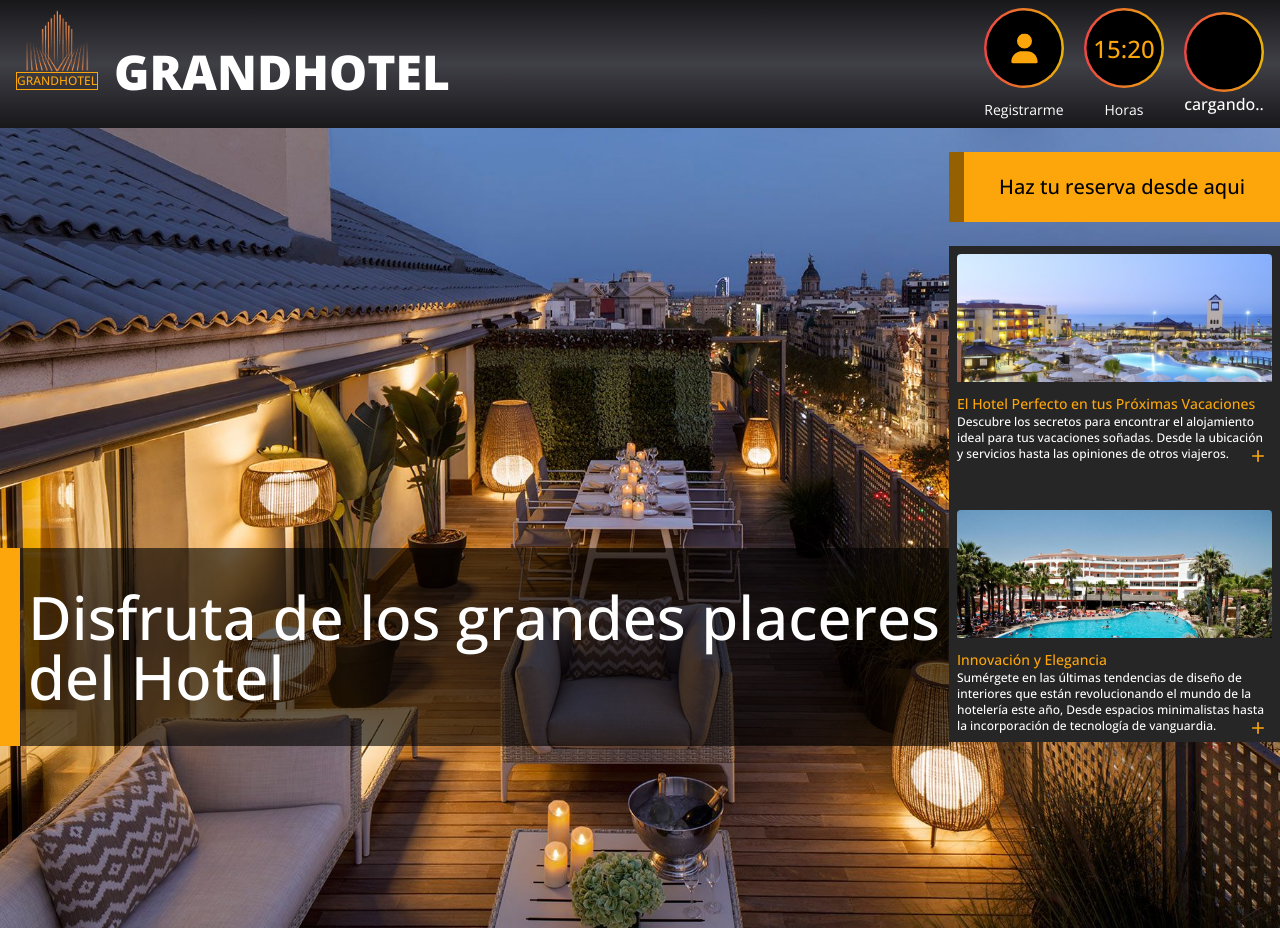
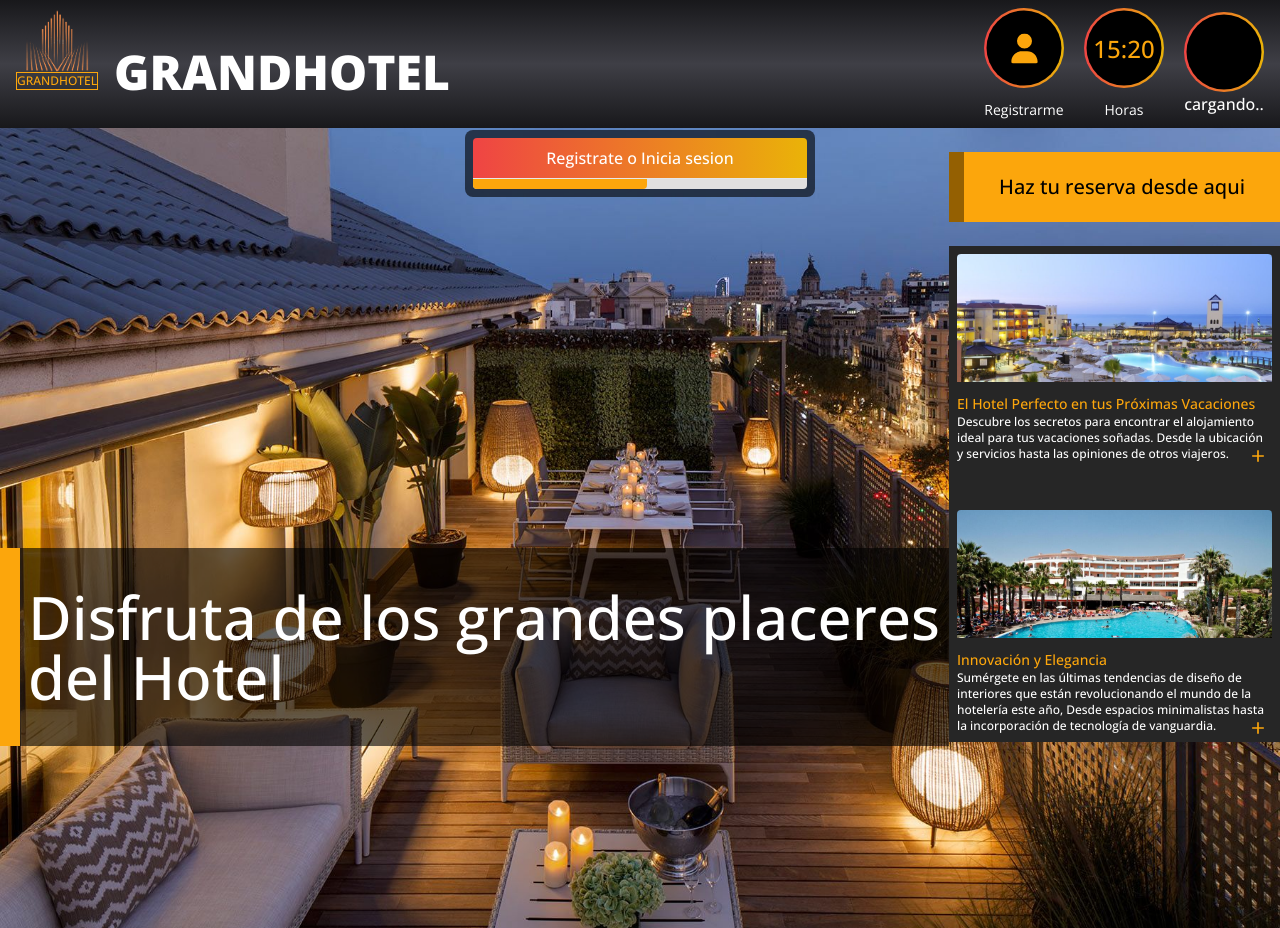
Before and after one commit to MarckWeb/hotel_reservas, a React (Vite) app in the folder hotel_front/: page / in a window 1280 px wide. Both pictures are taken after a click on the button "Haz tu reserva desde aqui". Built offline with nearby package versions, Linux system fonts and the light colour scheme; no server answers.

Commit message:
agregue componente y funcionalidad para mostrar alertas personalizadas

```diff
--- a/hotel_front/src/App.tsx
+++ b/hotel_front/src/App.tsx
@@ -14,6 +14,8 @@ import Profile from './page/Profile'
 import DetailsRoom from './layout/DetailsRoom'
 import InfoHotel from './page/InfoHotel'
 import Business from './page/Business'
+import Alert from './components/Alert'
+import { AlertProvider } from './context/auth-alert'
 
 function App() {
   const { isVisible, toggleVisibility } = useVisibility()
@@ -25,6 +27,7 @@ function App() {
   }, [])
 
   return (
+    <AlertProvider>
       <div>
         <div
           className={`w-full max-w-[1350px] h-screen m-auto font-sans ${isVisible ? 'blur-sm' : ''}  relative`}
@@ -64,6 +67,7 @@ function App() {
               element={userExist ? <Profile /> : <Navigate to="/" />}
             />
           </Routes>
+          <Alert />
         </div>
         {isVisible && (
           <>
@@ -72,6 +76,7 @@ function App() {
           </>
         )}
       </div>
+    </AlertProvider>
   )
 }
 
--- a/hotel_front/src/components/Alert.tsx
+++ b/hotel_front/src/components/Alert.tsx
@@ -1,13 +1,57 @@
-import React from 'react'
+import React, { useState, useEffect } from 'react'
+import { useAlert } from '../context/auth-alert'
 
-interface PropsAlert {
-  message: string
-}
+const Alert: React.FC = () => {
+  const { message, setMessage } = useAlert()
+  const [progress, setProgress] = useState(100)
 
-const Alert: React.FC<PropsAlert> = ({ message }) => {
+  useEffect(() => {
+    let interval: number | null = null
+
+    if (message) {
+      interval = window.setInterval(() => {
+        setProgress((prevProgress) => {
+          if (prevProgress <= 0) {
+            clearInterval(interval as number)
+            setMessage(null)
+            return 100
+          }
+          return prevProgress - 10 // Ajusta el decremento según tus necesidades
+        })
+      }, 500) // Actualiza la barra cada 500ms
+    }
+
+    return () => {
+      if (interval) {
+        clearInterval(interval)
+      }
+    }
+  }, [message, setMessage])
+
   return (
-    <div className="">
-      <p>{message}</p>
+    <div
+      className={`${message ? '' : 'hidden'} w-full max-w-[350px] absolute top-1 md:top-[130px] left-[50%] translate-x-[-50%]  p-2 bg-backgroun-title rounded-lg`}
+    >
+      <p className="text-center text-white  rounded-t p-2 bg-gradient-to-r from-red-500 to-yellow-500 border-b">
+        {message}
+      </p>
+      <div
+        className="rounded-b"
+        style={{
+          width: '100%',
+          backgroundColor: '#e0e0e0',
+        }}
+      >
+        <div
+          className="rounded-b bg-background-second"
+          style={{
+            width: `${progress}%`,
+            // backgroundColor: '#4CAF50',
+            height: '10px',
+            transition: '0.5s linear',
+          }}
+        ></div>
+      </div>
     </div>
   )
 }
--- a/hotel_front/src/components/Gallery.tsx
+++ b/hotel_front/src/components/Gallery.tsx
@@ -11,7 +11,12 @@ const Gallery: React.FC = () => {
         {galleryImages &&
           galleryImages.map((img, i) => {
             return (
-              <img key={i} className="rounded w-full h-full" src={img} alt="" />
+              <img
+                key={i}
+                className="rounded w-full h-full hover:scale-[1.2]"
+                src={img}
+                alt=""
+              />
             )
           })}
       </figure>
--- a/hotel_front/src/components/MakeLogin.tsx
+++ /dev/null
@@ -1,5 +0,0 @@
-const MakeLogin = () => {
-  return <div></div>
-}
-
-export default MakeLogin
--- a/hotel_front/src/components/MakeReservation.tsx
+++ b/hotel_front/src/components/MakeReservation.tsx
@@ -6,6 +6,7 @@ import DateInput from './DateInput'
 import Select from './Select'
 import { createReserva } from '../services/reservation'
 import { useNavigate } from 'react-router-dom'
+import { useAlert } from '../context/auth-alert'
 
 const MakeReservation = ({ roomNumber }: any) => {
   // no utilizo useForm para tambien poder parcticar las distintas formas de recopilar datos de un formulario
@@ -15,6 +16,7 @@ const MakeReservation = ({ roomNumber }: any) => {
   })
   const user = useSelector((state: RootState) => state.user)
   const navigate = useNavigate()
+  const { setMessage } = useAlert()
 
   const onSubmit = (e: any) => {
     setValuesReservation({
@@ -37,11 +39,11 @@ const MakeReservation = ({ roomNumber }: any) => {
     const credentials = await createReserva(objectReserva)
 
     if (credentials.status === 404) {
-      alert(credentials.message)
+      setMessage(credentials.message)
     } else if (credentials.status === 401) {
-      alert(credentials.message)
+      setMessage(credentials.message)
     } else {
-      alert('Gracias por reservas con nosotros')
+      setMessage('Gracias por reservas con nosotros')
       navigate('/perfil')
       setValuesReservation({
         entrance: '',
--- /dev/null
+++ b/hotel_front/src/context/auth-alert.tsx
@@ -0,0 +1,30 @@
+import React, { createContext, useContext, useState, ReactNode } from 'react'
+
+interface AlertContextProps {
+  message: string | null
+  setMessage: React.Dispatch<React.SetStateAction<string | null>>
+}
+
+const AlertContext = createContext<AlertContextProps | undefined>(undefined)
+
+export const useAlert = () => {
+  const context = useContext(AlertContext)
+  if (!context) {
+    throw new Error('useAlert debe ser usado dentro de un AlertProvider')
+  }
+  return context
+}
+
+interface AlertProviderProps {
+  children: ReactNode
+}
+
+export const AlertProvider: React.FC<AlertProviderProps> = ({ children }) => {
+  const [message, setMessage] = useState<string | null>(null)
+
+  return (
+    <AlertContext.Provider value={{ message, setMessage }}>
+      {children}
+    </AlertContext.Provider>
+  )
+}
--- a/hotel_front/src/layout/Form.tsx
+++ b/hotel_front/src/layout/Form.tsx
@@ -12,10 +12,12 @@ import { ToggleActive } from '../types/toggle'
 import loginService from '../services/login'
 import { useState } from 'react'
 import { useAuthContext } from '../context/auth-context'
+import { useAlert } from '../context/auth-alert'
 
 const Form = ({ toggleVisibility }: ToggleActive) => {
   const [showTypeForm, setShowTypeForm] = useState(false)
   const { onLogin } = useAuthContext()
+  const { setMessage } = useAlert()
 
   const {
     register,
@@ -37,16 +39,16 @@ const Form = ({ toggleVisibility }: ToggleActive) => {
     const credentials = await loginService.loginUser(result)
 
     if (credentials.status === 404) {
-      alert(credentials.message)
+      setMessage(credentials.message)
     } else if (credentials.status === 401) {
-      alert(credentials.message)
+      setMessage(credentials.message)
     } else {
       onLogin(credentials)
       reset()
       if (toggleVisibility) {
         toggleVisibility()
       }
-      alert('Bienvenido al Hotel')
+      setMessage('Bienvenido al Hotel, Disfrutalo!!!')
     }
   })
 
--- a/hotel_front/src/page/Home.tsx
+++ b/hotel_front/src/page/Home.tsx
@@ -2,9 +2,11 @@ import Blog from '../components/Blog'
 import { blogOne, blogTwo } from '../assets/img-gallery'
 import { useAuthContext } from '../context/auth-context'
 import { useNavigate } from 'react-router-dom'
+import { useAlert } from '../context/auth-alert'
 
 const Home = () => {
   const { userExist } = useAuthContext()
+  const { setMessage } = useAlert()
 
   const navigation = useNavigate()
 
@@ -12,7 +14,7 @@ const Home = () => {
     if (userExist) {
       navigation('/reservas')
     } else {
-      alert('Registrate o Inicia sesion')
+      setMessage('Registrate o Inicia sesion')
     }
   }
 
--- a/hotel_front/src/page/Reservas.tsx
+++ b/hotel_front/src/page/Reservas.tsx
@@ -26,7 +26,7 @@ const Reservas = () => {
   }
 
   return (
-    <section className="w-full h-screen bg-reserva-background overflow-hidden relative">
+    <div className="w-full h-screen bg-reserva-background overflow-hidden relative">
       <article className="pl-[30px] md:pl-[35px] mt-[80px]">
         <AliceCarousel
           mouseTracking
@@ -51,7 +51,7 @@ const Reservas = () => {
         title="Descubre nuestras mejores habitaciones para descansar mejor"
         subtitle="Encuentra el placer de descansar"
       />
-    </section>
+    </div>
   )
 }
 
--- a/hotel_front/src/page/Servicios.tsx
+++ b/hotel_front/src/page/Servicios.tsx
@@ -11,11 +11,13 @@ import Card from '../components/Card'
 import Footer from '../layout/Footer'
 import CateringService from '../layout/CateringService'
 import { responsive } from '../responsive/responsive'
+import { useAlert } from '../context/auth-alert'
 
 const Servicios = () => {
   const disptach = useDispatch<AppDispatch>()
   const services = useSelector((state: RootState) => state.services)
   const [isService, setIsService] = useState<boolean>(false)
+  const { setMessage } = useAlert()
 
   useEffect(() => {
     disptach(initializeServices())
@@ -23,7 +25,7 @@ const Servicios = () => {
 
   const handleIsSevice = (type: string) => {
     if (type != 'Catering') {
-      alert('Estoy trabajando en esta secciòn, Gracias por probar mi app')
+      setMessage('Estoy trabajando en esta secciòn, Gracias por probar mi app')
     } else {
       setIsService(!isService)
     }
--- a/hotel_front/src/services/login.ts
+++ b/hotel_front/src/services/login.ts
@@ -26,7 +26,7 @@ const loginUser = async (credentials: LoginValues): Promise<any> => {
    }
 }
 
-const registerUser = async (objectUser: FormValues): Promise<User> => {
+const registerUser = async (objectUser: FormValues): Promise<any> => {
    const response: AxiosResponse<User> = await axios.post(`${URL_USER}auth/register`, objectUser)
    return response.data
 }
```
Also changed, not shown: hotel_front/src/hook/useVisibility.tsx (+5 -5 lines). Lines whose indentation alone changed are shown as unchanged.
